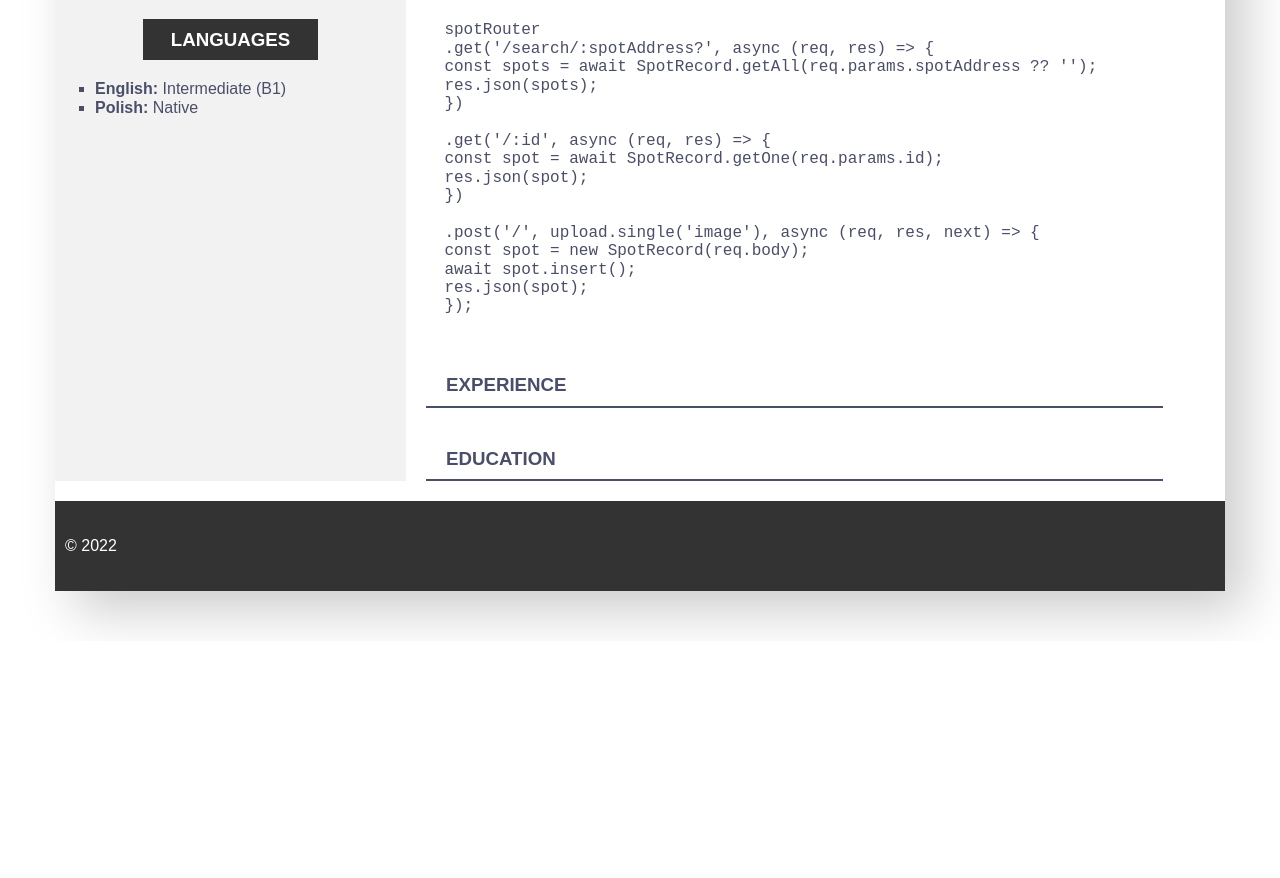
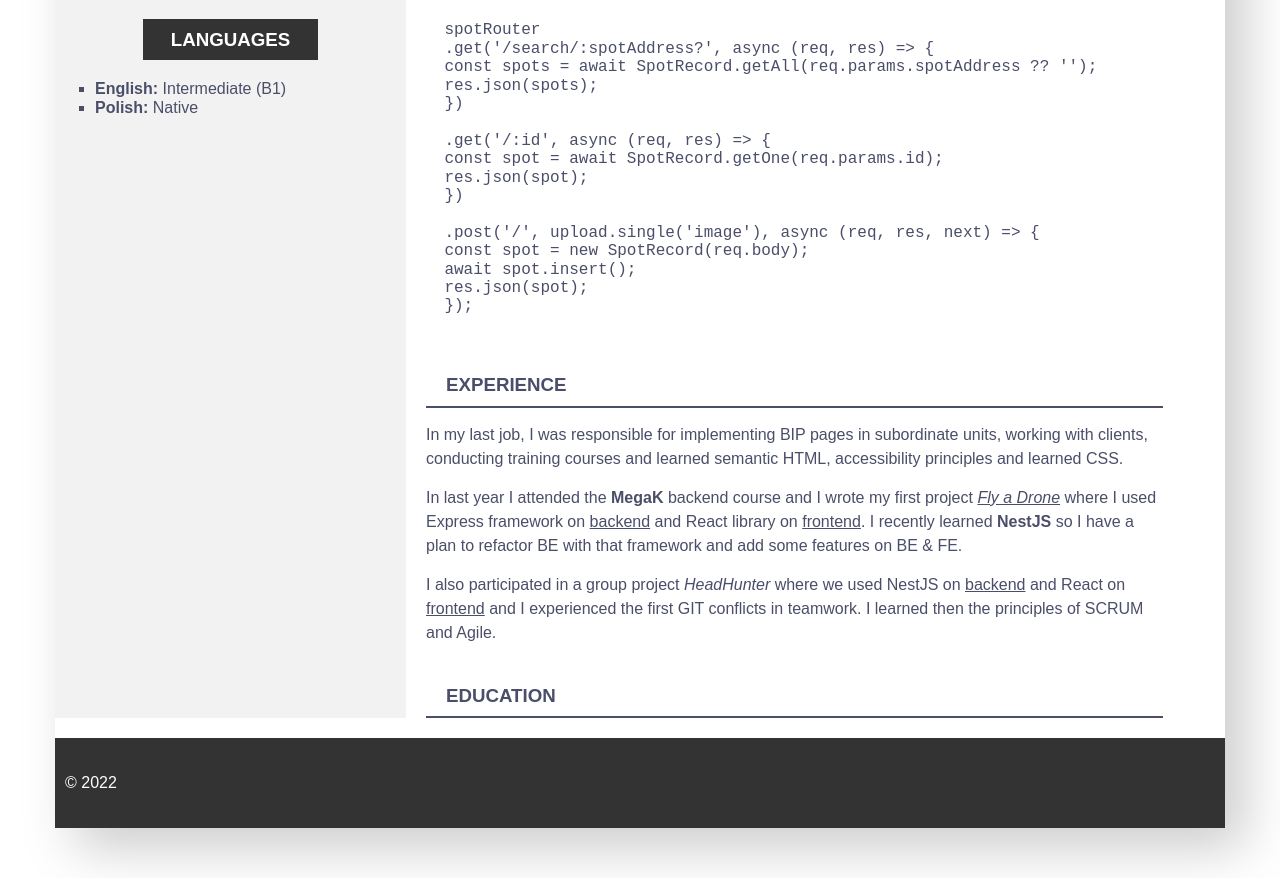
Before and after one commit to arekmastalerczuk/rsschool-cv, a plain HTML site: page index.html in a window 1280 px wide. Shown: the part 1140-2018 px from the top of the page. Before the commit the page ends 1781 px from the top, so only its background shows below. Drawn offline with Linux system fonts and the light colour scheme.

Commit message:
feat: add experience details

```diff
--- a/index.html
+++ b/index.html
@@ -108,8 +108,11 @@
 </code>
 </pre>
             </section>
-            <section>
+            <section class="experience">
                 <h3 class="section__title section__title--underline">Experience</h3>
+                <p>In my last job, I was responsible for implementing BIP pages in subordinate units, working with clients, conducting training courses and learned semantic HTML, accessibility principles and learned CSS.</p>
+                <p>In last year I attended the <strong>MegaK</strong> backend course and I wrote my first project <em><a href="https://armast.networkmanager.pl" target="_blank">Fly a Drone</a></em> where I used Express framework on <a href="https://github.com/arekmastalerczuk/FlyADroneBack" target="_blank">backend</a> and React library on <a href="https://github.com/arekmastalerczuk/FlyADroneFront" target="_blank">frontend</a>. I recently learned <strong> NestJS</strong> so I have a plan to refactor BE with that framework and add some features on BE & FE.</p>
+                <p>I also participated in a group project <em>HeadHunter</em> where we used NestJS on <a href="https://github.com/Bartlomiej95/GR12-HeadHunter-backend" target="_blank">backend</a> and React on <a href="https://github.com/Bartlomiej95/GR12-HeadHunter-frontend" target="_blank">frontend</a> and I experienced the first GIT conflicts in teamwork. I learned then the principles of SCRUM and Agile.</p>
             </section>
             <section>
                 <h3 class="section__title section__title--underline">Education</h3>
```
